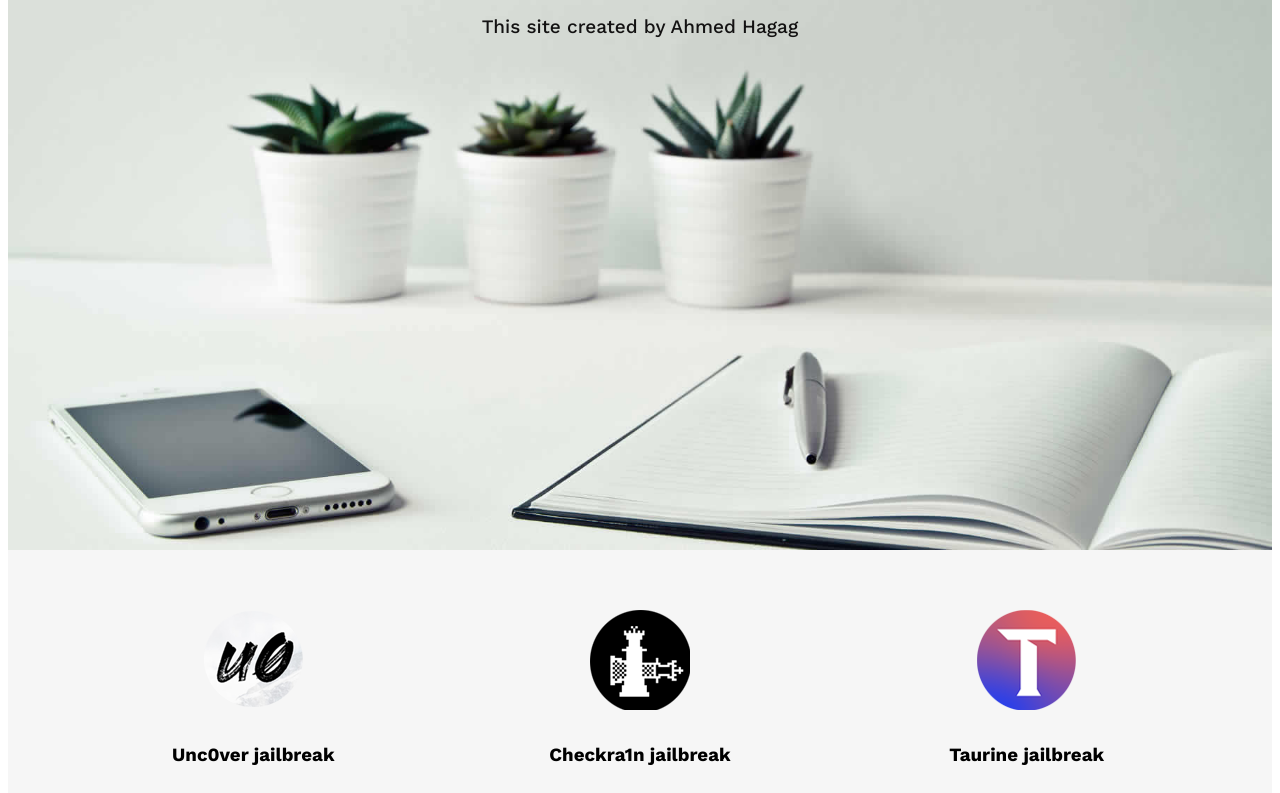
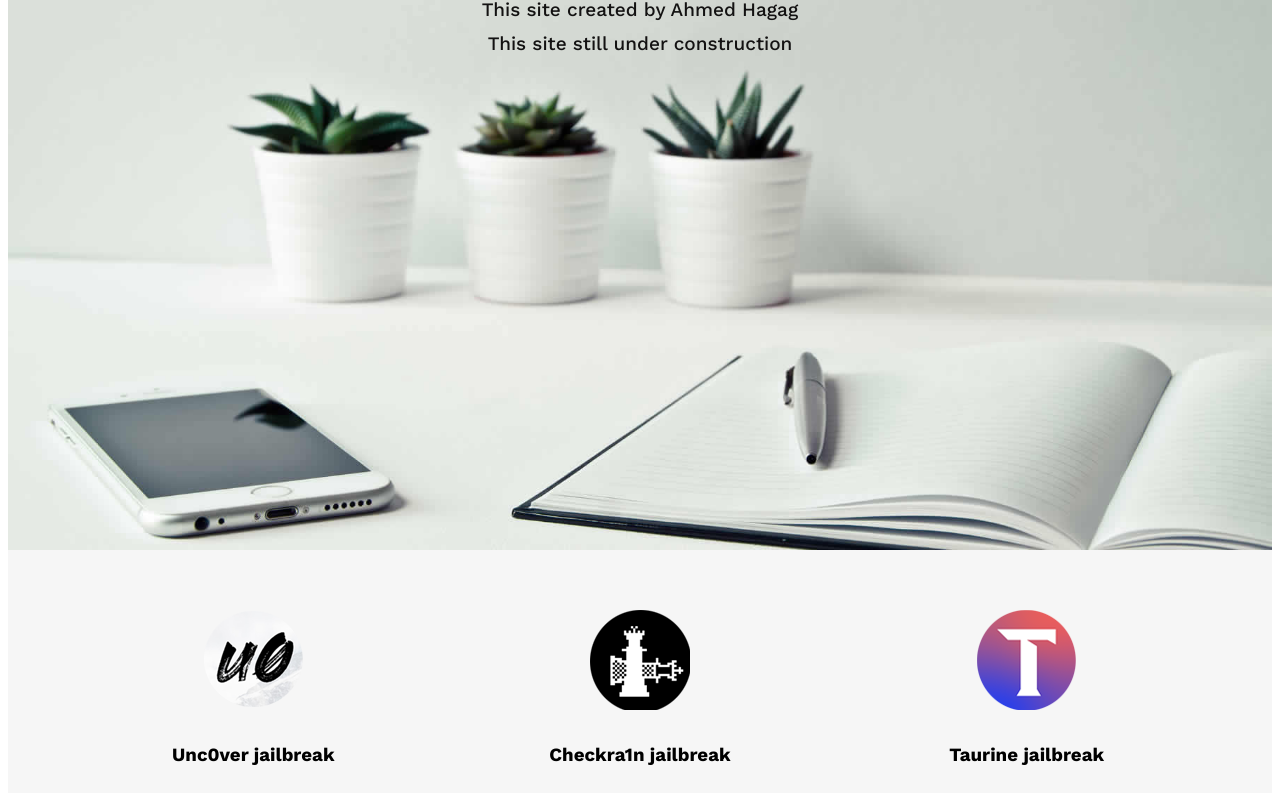
Before and after one commit to i7ego/Jailbreak-Team, a plain HTML site: page index.html in a window 1280 px wide. Shown: the part 294-1087 px from the top of the page. Drawn offline with nearby package versions, Linux system fonts and the light colour scheme.

Commit message:
Update index.html

```diff
--- a/index.html
+++ b/index.html
@@ -39,8 +39,10 @@
   <div class="landing">
     <div class="intro-text">
       <h1> Jailbreak Team </h1>
-      <p>This site created by Ahmed Hagag
+      <p>This site created by Ahmed Hagag<br>
+This site still under construction
         </p>
+
 
     </div>
   </div>
```
